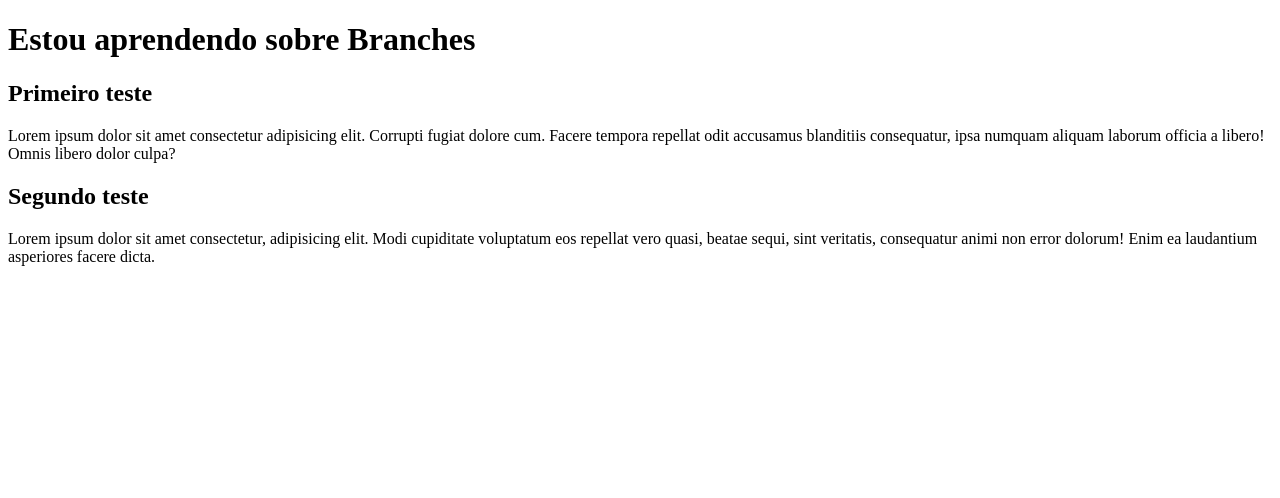
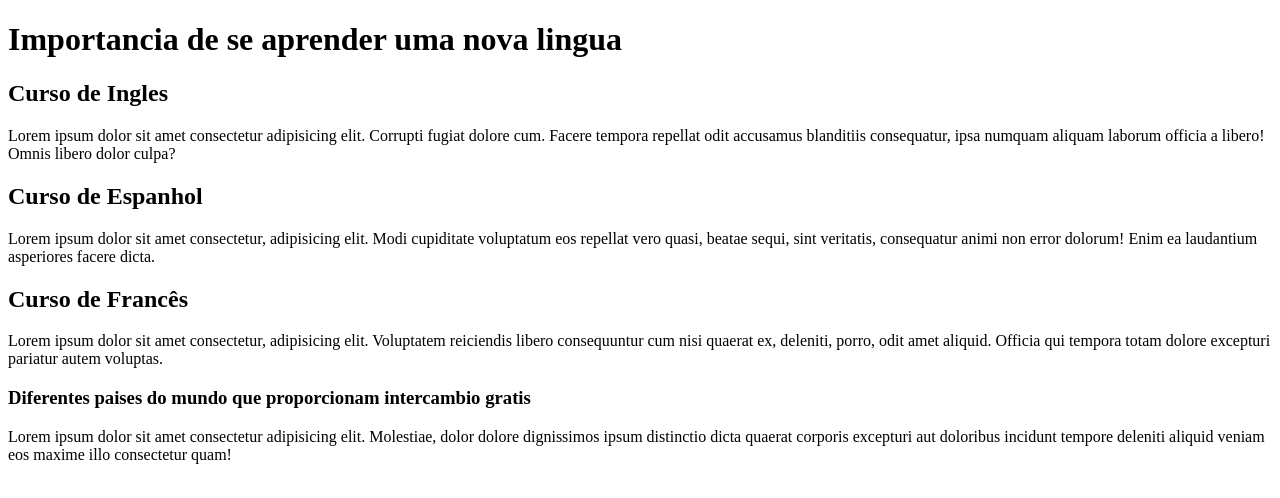
Before and after one commit to GabrielCapoia-Dev/Branches, a plain HTML site: page Teste - 01/index.html in a window 1280 px wide. Drawn offline with Linux system fonts and the light colour scheme.

Commit message:
comecei a escrever o conteudo

```diff
--- a/Teste - 01/index.html
+++ b/Teste - 01/index.html
@@ -9,24 +9,32 @@
 
 <body>
     <header>
-        <h1>Estou aprendendo sobre Branches</h1>
+        <h1>Importancia de se aprender uma nova lingua</h1>
     </header>
 
     <article>
-        <h2>Primeiro teste</h2>
+        <h2>Curso de Ingles</h2>
         <p>Lorem ipsum dolor sit amet consectetur adipisicing elit. Corrupti fugiat dolore cum. Facere tempora repellat
             odit accusamus blanditiis consequatur, ipsa numquam aliquam laborum officia a libero! Omnis libero dolor
             culpa?</p>
     </article>
 
     <article>
-        <h2>Segundo teste</h2>
+        <h2>Curso de Espanhol</h2>
         <p>Lorem ipsum dolor sit amet consectetur, adipisicing elit. Modi cupiditate voluptatum eos repellat vero
             quasi, beatae sequi, sint veritatis, consequatur animi non error dolorum! Enim ea laudantium asperiores
             facere dicta.</p>
     </article>
 
+    <article>
+        <h2>Curso de Francês</h2>
+        <p>Lorem ipsum dolor sit amet consectetur, adipisicing elit. Voluptatem reiciendis libero consequuntur cum nisi quaerat ex, deleniti, porro, odit amet aliquid. Officia qui tempora totam dolore excepturi pariatur autem voluptas.</p>
+    </article>
 
+    <article>
+        <h3>Diferentes paises do mundo que proporcionam intercambio gratis</h3>
+        <p>Lorem ipsum dolor sit amet consectetur adipisicing elit. Molestiae, dolor dolore dignissimos ipsum distinctio dicta quaerat corporis excepturi aut doloribus incidunt tempore deleniti aliquid veniam eos maxime illo consectetur quam!</p>
+    </article>
 </body>
 
 </html>
```
